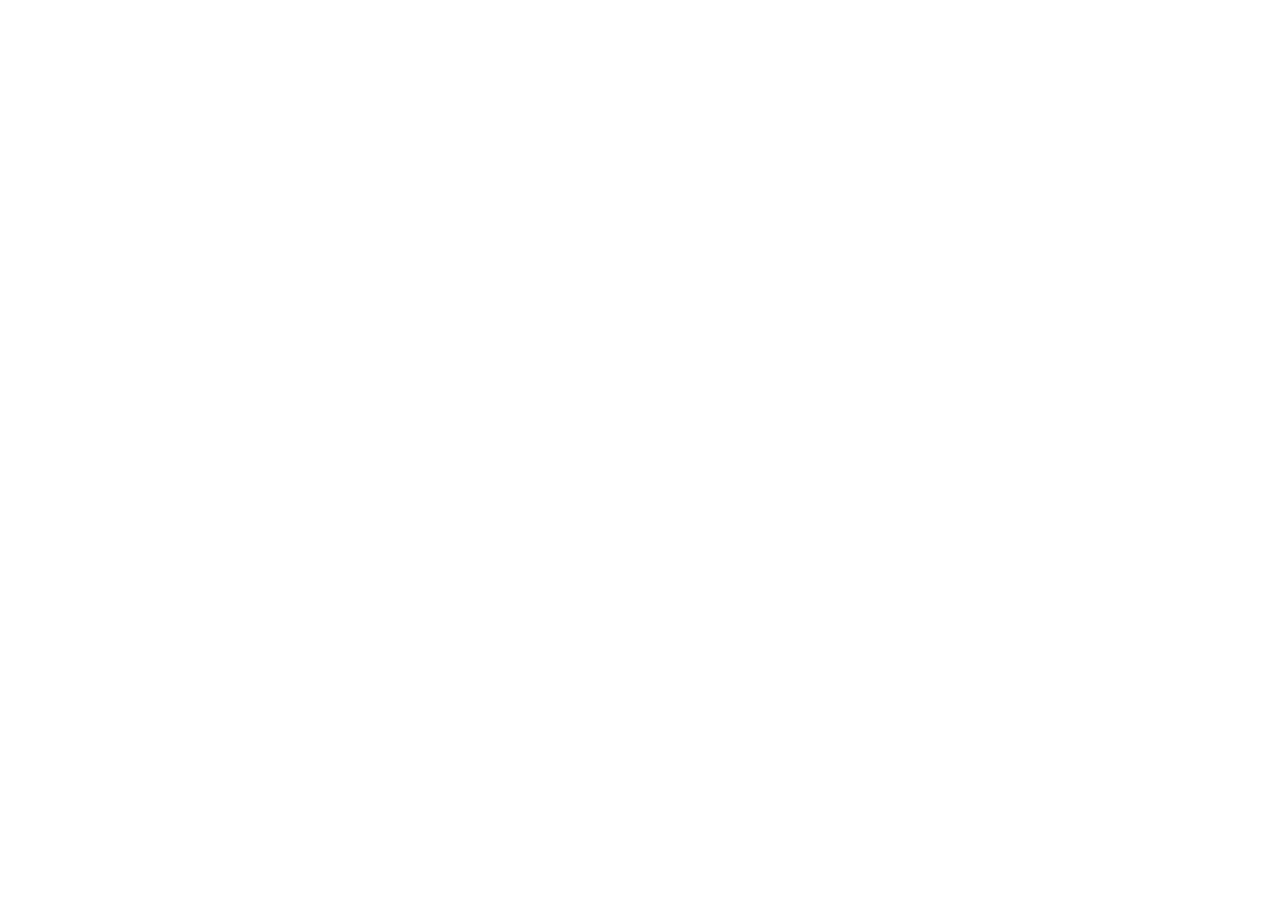
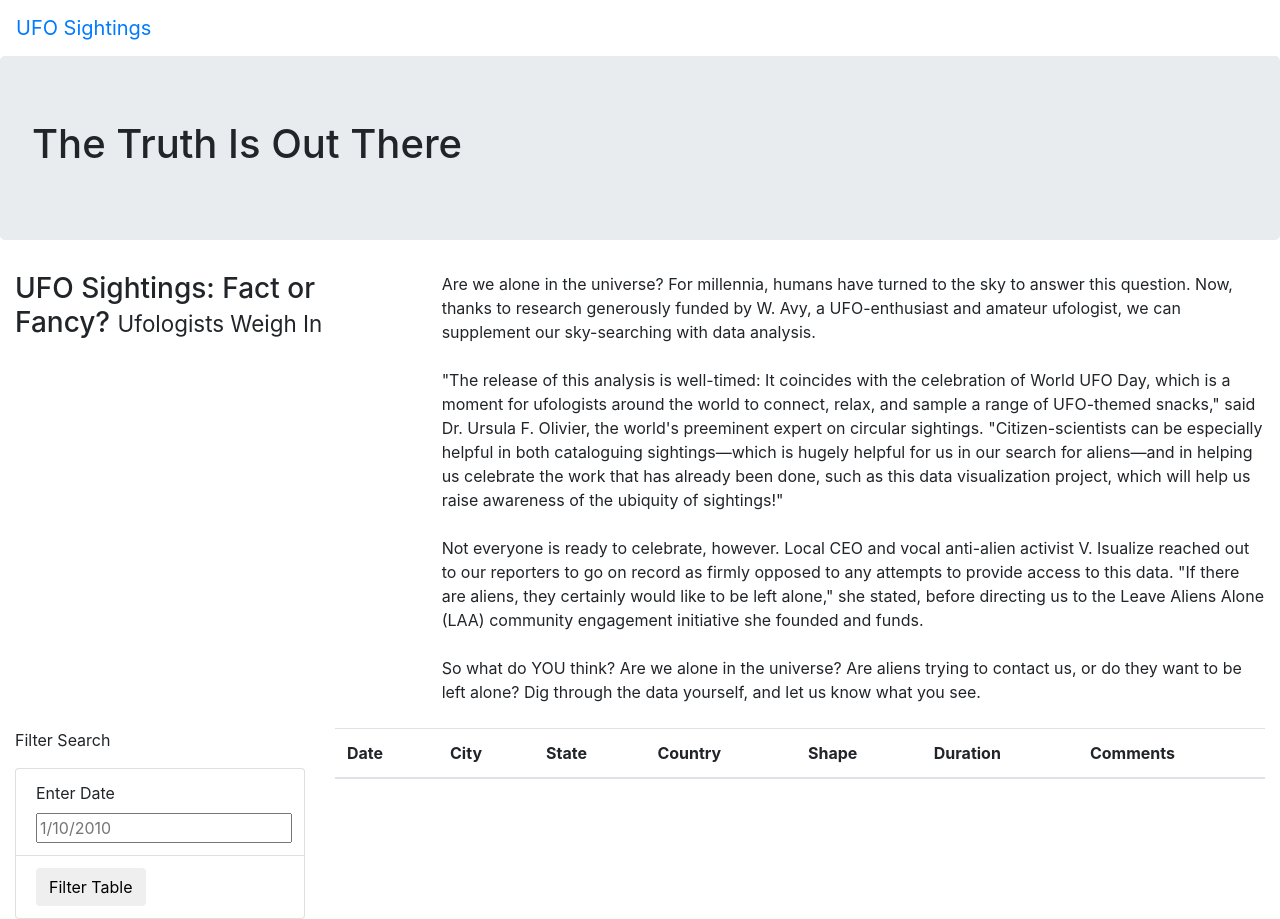
Before and after one commit to jasmith1503/UFOs, a plain HTML site: page index.html in a window 1280 px wide. Before the commit the page ends 800 px from the top, so only its background shows below. Drawn offline with nearby package versions, Linux system fonts and the light colour scheme.

Commit message:
adding updated index.html file

```diff
--- a/index.html
+++ b/index.html
@@ -4,9 +4,85 @@
     <meta charset="UTF-8">
     <meta http-equiv="X-UA-Compatible" content="IE=edge">
     <meta name="viewport" content="width=device-width, initial-scale=1.0">
-    <title>UFO's</title>
+    <title>UFO Finder</title>
+    <link
+        rel="stylesheet"
+        href="https://maxcdn.bootstrapcdn.com/bootstrap/4.0.0/css/bootstrap.min.css"
+        integrity="sha384-Gn5384xqQ1aoWXA+058RXPxPg6fy4IWvTNh0E263XmFcJlSAwiGgFAW/dAiS6JXm"
+        crossorigin="anonymous"
+    />
+    <link rel="stylesheet" href="static/css/style.css">
+
 </head>
 <body>
+    <div class="wrapper">
+        <nav class="navbar navbar-expanded-lg">
+            <a class="navbar-brand" href="index.html">UFO Sightings</a>
+        </nav>
+        <div class="jumbotron">
+            <h1>The Truth Is Out There</h1>
+        </div>
+        <div class="container-fluid">
+            <div class="row">
+                <div class="col-md-4">
+                    <h3>UFO Sightings: Fact or Fancy? <small>Ufologists Weigh In</small></h3>
+                </div>
+                <div class="col-md-8">
+                    Are we alone in the universe? For millennia, humans have turned to the sky to answer this question. Now, thanks to research
+                    generously funded by W. Avy, a UFO-enthusiast and amateur ufologist, we can supplement our sky-searching with data analysis.
+                    </br></br>
+                    "The release of this analysis is well-timed: It coincides with the celebration of World UFO Day, which is a moment for
+                    ufologists around the world to connect, relax, and sample a range of UFO-themed snacks," said Dr. Ursula F. Olivier, the
+                    world's preeminent expert on circular sightings. "Citizen-scientists can be especially helpful in both cataloguing
+                    sightings—which is hugely helpful for us in our search for aliens—and in helping us celebrate the work that has already been
+                    done, such as this data visualization project, which will help us raise awareness of the ubiquity of sightings!"
+                    </br></br>
+                    Not everyone is ready to celebrate, however. Local CEO and vocal anti-alien activist V. Isualize reached out to our reporters
+                    to go on record as firmly opposed to any attempts to provide access to this data. "If there are aliens, they certainly would
+                    like to be left alone," she stated, before directing us to the Leave Aliens Alone (LAA) community engagement initiative she
+                    founded and funds.
+                    </br></br>
+                    So what do YOU think? Are we alone in the universe? Are aliens trying to contact us, or do they want to be left alone?
+                    Dig through the data yourself, and let us know what you see.
+                    </br></br>
+                </div>
+            </div>
+        </div>
+        <div class="container-fluid">
+            <div class="row">
+                <div class="col-md-3">
+                    <form>
+                        <p>Filter Search</p>
+                            <ul class="list-group">
+                                <li class="list-group-item">
+                                    <label for="date">Enter Date</label>
+                                    <input type="text" placeholder="1/10/2010" id="datetime" />
+                                </li>
+                                <li class="list-group-item">
+                                    <button id="filter-btn" type="button" class="btn btn-default">Filter Table</button>
+                                </li>
+                            </ul>
+                    </form>
+                </div>
+                <div class="col-md-9">
+                    <table class="table table-striped">
+                        <thead>
+                            <tr>
+                                <th>Date</th>
+                                <th>City</th>
+                                <th>State</th>
+                                <th>Country</th>
+                                <th>Shape</th>
+                                <th>Duration</th>
+                                <th>Comments</th>
+                            </tr>
+                        </thead>
+                    </table>
+                </div>
+            </div>
+          </div>
+    </div>
+
 
 </body>
 </html>
```
